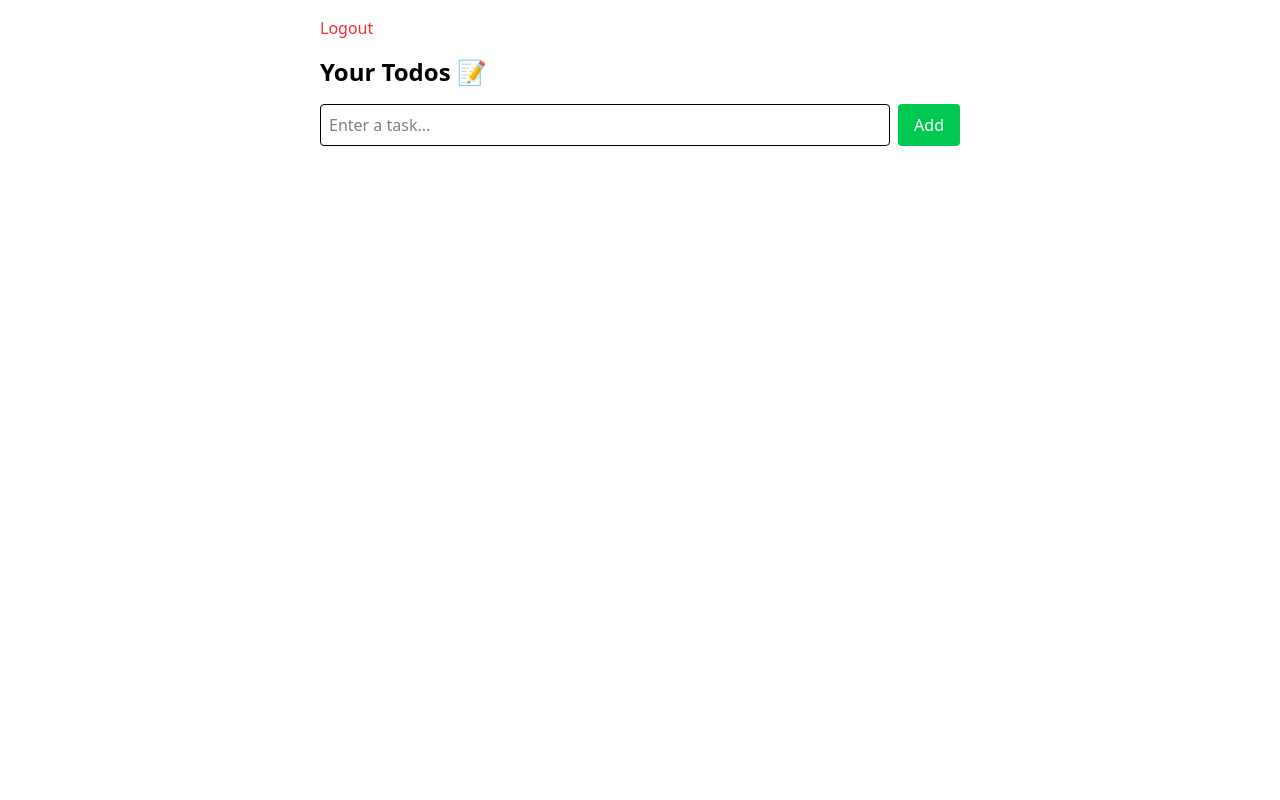
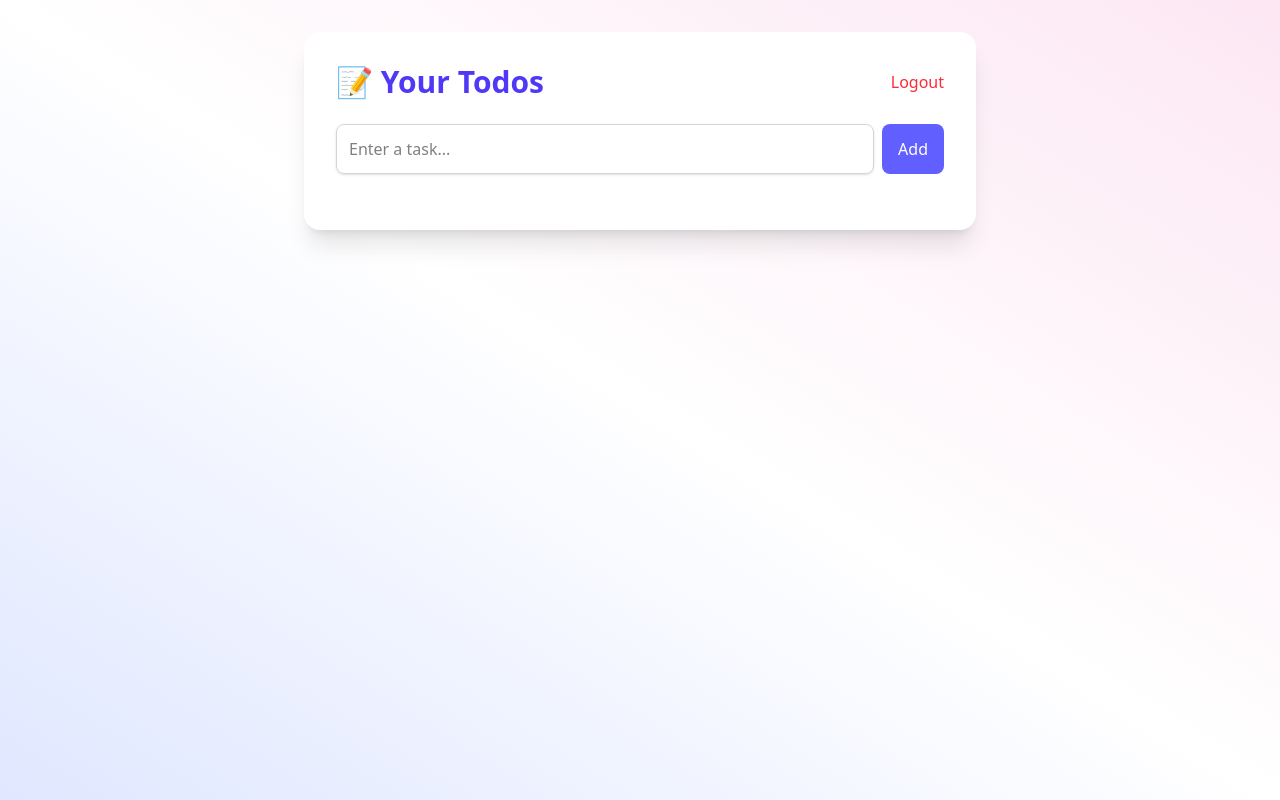
Before and after one commit to pikupika/Todo-frontend, a React (Vite) app: page /dashboard in a window 1280 px wide. Built offline with nearby package versions, Linux system fonts and the light colour scheme; sample sign-in values are in the browser's storage.

Commit message:
add ui and animation

```diff
--- a/src/pages/Dashboard.jsx
+++ b/src/pages/Dashboard.jsx
@@ -67,35 +67,71 @@ useEffect(() => {
 
 
   return (
-    <div className="p-4 max-w-2xl mx-auto">
-      <button className="text-red-500 mb-4" onClick={handleLogout}>
+    <div className="min-h-screen bg-gradient-to-tr from-indigo-100 via-white to-pink-100 px-4 py-8">
+      <div className="max-w-2xl mx-auto bg-white rounded-2xl shadow-xl p-8 transition-all duration-500">
+        <div className="flex justify-between items-center mb-6">
+          <h1 className="text-3xl font-bold text-indigo-600">📝 Your Todos</h1>
+          <button
+            className="text-red-500 hover:text-red-700 font-medium"
+            onClick={handleLogout}
+          >
             Logout
           </button>
+        </div>
 
-      <h1 className="text-2xl font-bold mb-4">Your Todos 📝</h1>
-      <div className="flex gap-2 mb-4">
+        <div className="flex gap-2 mb-6">
           <input
-          className="border p-2 flex-grow rounded"
+            className="flex-grow border border-gray-300 p-3 rounded-lg shadow-sm focus:ring-2 focus:ring-indigo-300 outline-none transition"
             value={text}
             placeholder="Enter a task..."
             onChange={(e) => setText(e.target.value)}
           />
-        <button className="bg-green-500 text-white px-4 py-2 rounded" onClick={addTodo}>Add</button>
+          <button
+            className="bg-indigo-500 text-white px-4 py-2 rounded-lg hover:bg-indigo-600 transition"
+            onClick={addTodo}
+          >
+            Add
+          </button>
         </div>
-      <ul>
-        {todos.map(todo => (
-          <li key={todo._id} className="flex justify-between items-center mb-2 p-2 border rounded bg-white shadow-sm">
-            <span className={todo.read ? 'line-through text-gray-500' : ''}>{todo.text}</span>
-            <div className="flex gap-2">
+
+        <ul className="space-y-4">
+          {todos.map((todo, index) => (
+            <li
+              key={todo._id}
+              className="flex justify-between items-center bg-gray-50 px-4 py-3 rounded-xl shadow-sm border transition transform hover:scale-[1.01]"
+              style={{ animation: `fadeIn 0.3s ease ${index * 0.1}s both` }}
+            >
+              <span className={`${todo.read ? 'line-through text-gray-400' : 'text-gray-800'} text-lg`}>
+                {todo.text}
+              </span>
+              <div className="flex gap-2 text-sm">
                 {!todo.read && (
-                <button className="text-blue-500 hover:underline" onClick={() => markAsRead(todo._id)}>Mark Read</button>
+                  <button
+                    className="text-blue-500 hover:text-blue-700 transition"
+                    onClick={() => markAsRead(todo._id)}
+                  >
+                    Mark Read
+                  </button>
                 )}
-              <button className="text-red-500 hover:underline" onClick={() => deleteTodo(todo._id)}>Delete</button>
+                <button
+                  className="text-red-500 hover:text-red-700 transition"
+                  onClick={() => deleteTodo(todo._id)}
+                >
+                  Delete
+                </button>
               </div>
             </li>
           ))}
         </ul>
       </div>
+
+      <style>{`
+        @keyframes fadeIn {
+          0% { opacity: 0; transform: translateY(10px); }
+          100% { opacity: 1; transform: translateY(0); }
+        }
+      `}</style>
+    </div>
   );
 };
 
```
Lines whose indentation alone changed are shown as unchanged.
